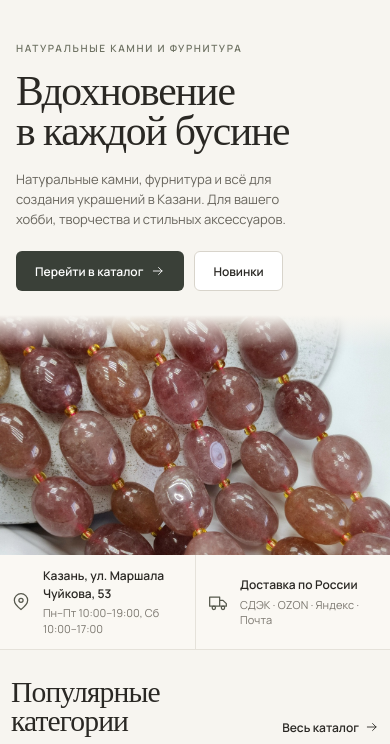
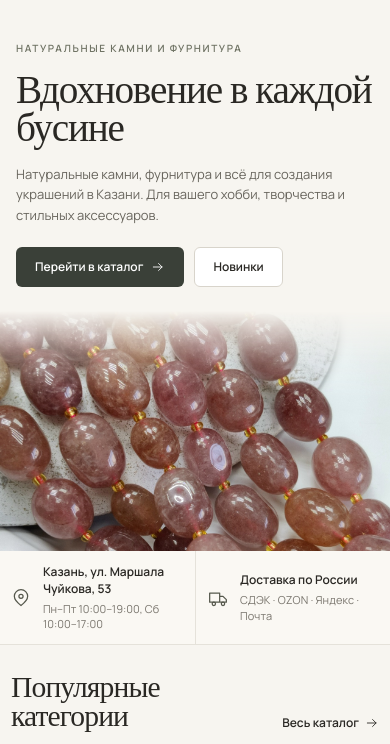
Before and after one commit to TeasSty/hobbiymir, a website built with Vite: page index.html in a window 390 px wide. Shown: the part 50-794 px from the top of the page. Built offline with nearby package versions, Linux system fonts and the light colour scheme.

Commit message:
Soften the hero fade and widen the text measure.
Co-authored-by: Cursor <cursoragent@cursor.com>

```diff
--- a/src/main.js
+++ b/src/main.js
@@ -113,7 +113,7 @@ function render() {
       <section class="hero" aria-labelledby="hero-title">
         <div class="hero__copy">
           <p class="eyebrow">Натуральные камни и фурнитура</p>
-          <h1 id="hero-title">Вдохновение<br>в каждой бусине</h1>
+          <h1 id="hero-title">Вдохновение в каждой бусине</h1>
           <p class="hero__lead">Натуральные камни, фурнитура и всё для создания украшений в Казани. Для вашего хобби, творчества и стильных аксессуаров.</p>
           <div class="hero__actions">
             <a class="btn btn--solid" href="#categories">Перейти в каталог ${icon('arrow')}</a>
--- a/src/style.css
+++ b/src/style.css
@@ -254,7 +254,7 @@ svg { width: 18px; height: 18px; flex: none; }
   flex-direction: column;
   justify-content: center;
   align-items: flex-start;
-  width: min(34rem, 46%);
+  width: min(40rem, 54%);
   height: 100%;
   padding: 48px 28px 48px max(40px, calc((100vw - var(--shell)) / 2));
   animation: hero-rise 0.65s ease both;
@@ -263,12 +263,12 @@ svg { width: 18px; height: 18px; flex: none; }
 .hero__copy .eyebrow { margin-bottom: 16px; }
 
 .hero h1 {
-  max-width: 11ch;
-  font-size: clamp(2.75rem, 5vw, 4.4rem);
+  max-width: 14ch;
+  font-size: clamp(2.55rem, 4.2vw, 3.85rem);
 }
 
 .hero__lead {
-  max-width: 38ch;
+  max-width: 50ch;
   margin-top: 16px;
   color: #68655d;
   font-size: 14px;
@@ -288,26 +288,35 @@ svg { width: 18px; height: 18px; flex: none; }
   right: 0;
   bottom: 0;
   z-index: 1;
-  width: 60%;
+  width: 64%;
   margin: 0;
   pointer-events: none;
   animation: hero-rise 0.75s ease 0.08s both;
-}
-
-.hero__figure::after {
-  content: '';
-  position: absolute;
-  inset: 0 auto 0 0;
-  width: 16%;
-  background: linear-gradient(90deg, var(--bg) 0%, transparent 100%);
-  pointer-events: none;
+  -webkit-mask-image: linear-gradient(
+    90deg,
+    transparent 0%,
+    rgba(0, 0, 0, 0.22) 10%,
+    rgba(0, 0, 0, 0.55) 24%,
+    rgba(0, 0, 0, 0.82) 42%,
+    rgba(0, 0, 0, 0.95) 60%,
+    #000 74%
+  );
+  mask-image: linear-gradient(
+    90deg,
+    transparent 0%,
+    rgba(0, 0, 0, 0.22) 10%,
+    rgba(0, 0, 0, 0.55) 24%,
+    rgba(0, 0, 0, 0.82) 42%,
+    rgba(0, 0, 0, 0.95) 60%,
+    #000 74%
+  );
 }
 
 .hero__figure img {
   width: 100%;
   height: 100%;
   object-fit: cover;
-  object-position: 58% 48%;
+  object-position: 42% 40%;
 }
 
 @keyframes hero-rise {
@@ -859,7 +868,7 @@ svg { width: 18px; height: 18px; flex: none; }
 /* ——— Responsive ——— */
 @media (min-width: 1400px) {
   .hero { height: 620px; }
-  .hero__figure { width: 58%; }
+  .hero__figure { width: 62%; }
 }
 
 @media (max-width: 1100px) {
@@ -876,11 +885,11 @@ svg { width: 18px; height: 18px; flex: none; }
   }
 
   .hero__copy {
-    width: min(32rem, 48%);
+    width: min(38rem, 56%);
     padding-left: 28px;
   }
 
-  .hero__figure { width: 62%; }
+  .hero__figure { width: 66%; }
 
   .cat-grid { grid-template-columns: repeat(3, minmax(0, 1fr)); }
 
@@ -950,7 +959,7 @@ svg { width: 18px; height: 18px; flex: none; }
     padding: 32px 22px 24px;
   }
 
-  .hero h1 { font-size: clamp(2.6rem, 10vw, 3.6rem); max-width: none; }
+  .hero h1 { font-size: clamp(2.45rem, 9vw, 3.35rem); max-width: none; }
 
   .hero__figure {
     position: relative;
@@ -958,19 +967,26 @@ svg { width: 18px; height: 18px; flex: none; }
     width: 100%;
     height: min(48vw, 340px);
     min-height: 240px;
-  }
-
-  .hero__figure::after {
-    inset: 0 0 auto 0;
-    width: auto;
-    height: 14%;
-    background: linear-gradient(180deg, var(--bg) 0%, transparent 100%);
+    -webkit-mask-image: linear-gradient(
+      180deg,
+      transparent 0%,
+      rgba(0, 0, 0, 0.35) 10%,
+      rgba(0, 0, 0, 0.75) 22%,
+      #000 36%
+    );
+    mask-image: linear-gradient(
+      180deg,
+      transparent 0%,
+      rgba(0, 0, 0, 0.35) 10%,
+      rgba(0, 0, 0, 0.75) 22%,
+      #000 36%
+    );
   }
 
   .hero__figure img {
     width: 100%;
     height: 100%;
-    object-position: 50% 42%;
+    object-position: 50% 38%;
   }
 
   .info-strip__grid { grid-template-columns: 1fr 1fr; }
```
